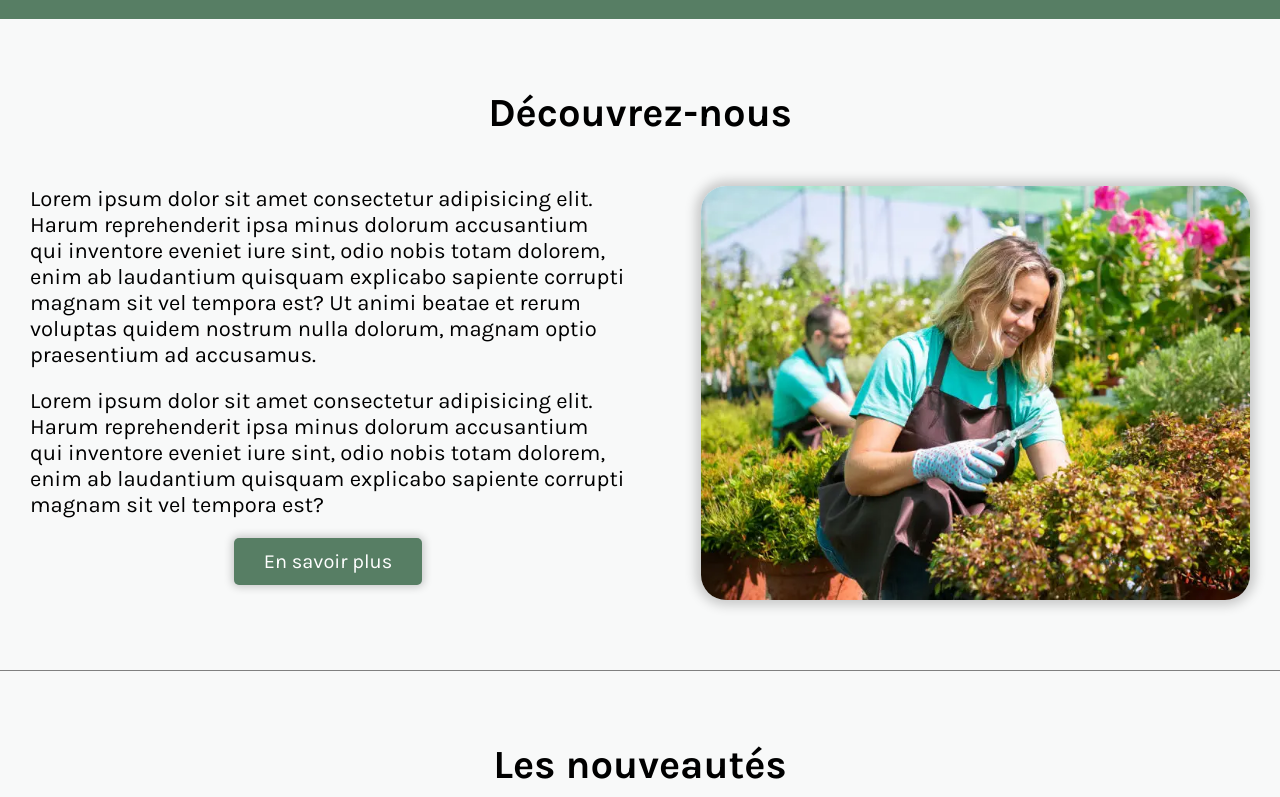
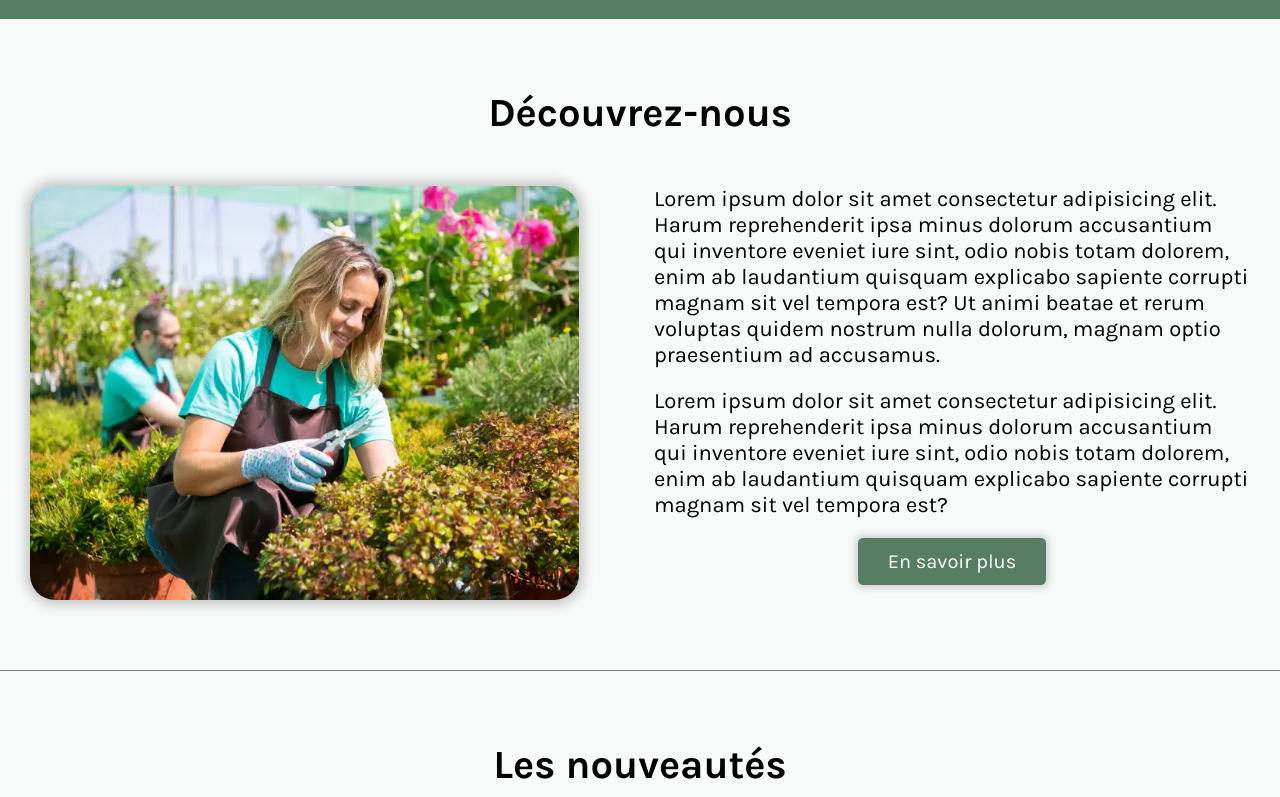
Before and after one commit to robinmaxime/projet-jardin, a React (Create React App) app: page / in a window 1280 px wide. Shown: the part 607-1404 px from the top of the page. Built offline with nearby package versions, Linux system fonts and the light colour scheme.

Commit message:
Correction variante pour le Hero de la page Home

```diff
--- a/src/Components/AboutPreview/index.jsx
+++ b/src/Components/AboutPreview/index.jsx
@@ -10,7 +10,7 @@ function AboutPreview() {
          <h2>Découvrez-nous</h2>
          <Hero
             isImageRounded={true}
-            isImageLeft={false}
+            variant="left"
             imageUrl="/assets/jardiniers"
             imageDescription="Jardiniers"
             buttonText="En savoir plus"
--- a/src/Components/Hero/index.jsx
+++ b/src/Components/Hero/index.jsx
@@ -7,6 +7,7 @@ import Button from "../Button";
  * @param {string} buttonText Titre du bouton dans le Hero
  * @param {string} buttonUrl Adresse Url du bouton
  * @param {bool} isImageRounded indique si l'image doit avoir les coins arrondis
+ * @param {string} variant variante de disposition pour l'image (left ou right)
  * @param {string} imageUrl Adresse Url de l'image
  * @param {string} imageDescription Description de l'image (ALT)
 
```
